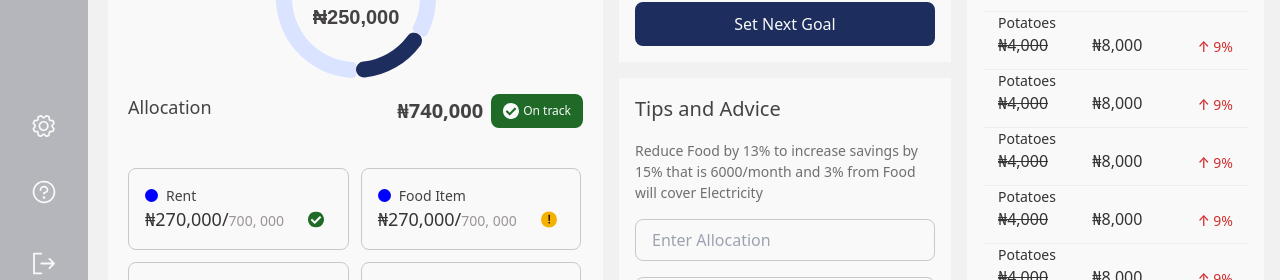
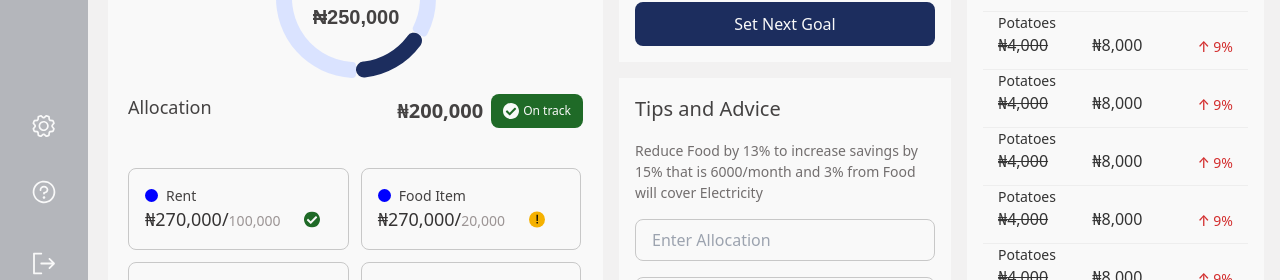
Before and after one commit to Abdulsamad-22/EcoTrack-fintech, a React (Vite) app in the folder ecoTrack/: page /budget in a window 1280 px wide. Shown: the part 504-784 px from the top of the page. Built offline with nearby package versions, Linux system fonts and the light colour scheme.

Commit message:
adding new budget

```diff
--- a/ecoTrack/src/components/budget/BudgetAllocation.jsx
+++ b/ecoTrack/src/components/budget/BudgetAllocation.jsx
@@ -1,37 +1,41 @@
 import styles from "./budgetallocation.module.css";
-export default function BudgetAllocation() {
-  const allocation = [
+import { useBudget } from "./BudgetProvider";
+
+export const allocation = [
   {
     category: "Rent",
-      mainAmount: "₦270,000",
-      spanAmount: "700, 000",
+    spentAmount: "₦270,000",
+    totalAmount: "100,000",
     status: "/src/images/check-icon-onPlain.svg",
   },
   {
     category: "Food Item",
-      mainAmount: "₦270,000",
-      spanAmount: "700, 000",
+    spentAmount: "₦270,000",
+    totalAmount: "20,000",
     status: "/src/images/warning-icon.svg",
   },
   {
     category: "Transportation",
-      mainAmount: "₦402,000",
-      spanAmount: "700, 000",
+    spentAmount: "₦402,000",
+    totalAmount: "70,000",
     status: "/src/images/warning-icon.svg",
   },
   {
     category: "Electricity",
-      mainAmount: "₦270,000",
-      spanAmount: "700, 000",
+    spentAmount: "₦270,000",
+    totalAmount: "10,000",
     status: "/src/images/check-icon-onPlain.svg",
   },
 ];
+export default function BudgetAllocation() {
+  const { formattedTotal, newBudget } = useBudget();
+
   return (
     <div>
       <div className={styles.topContainer}>
         <h2>Allocation</h2>
         <div className={styles.budgetStatus}>
-          <p>₦740,000</p>
+          <p>₦{formattedTotal}</p>
           <div className={styles.status}>
             <img src="/src/images/check-icon.svg" alt="check-icon" />
             On track
@@ -40,7 +44,7 @@ export default function BudgetAllocation() {
       </div>
 
       <div className={styles.allocationWrapper}>
-        {allocation.map((list, index) => (
+        {newBudget.map((list, index) => (
           <div key={index} className={styles.allocatioContainer}>
             <div className={styles.allocationName}>
               <div className={styles.allocationRent}></div>
@@ -48,7 +52,7 @@ export default function BudgetAllocation() {
             </div>
             <div className={styles.amountContainer}>
               <p className={styles.allocationAmount}>
-                {list.mainAmount}/<span>{list.spanAmount}</span>
+                {list.spentAmount}/<span>{list.totalAmount}</span>
               </p>
               <img className={styles.onTrackIcon} src={list.status} alt="" />
             </div>
--- a/ecoTrack/src/components/budget/BudgetInnerContainer.jsx
+++ b/ecoTrack/src/components/budget/BudgetInnerContainer.jsx
@@ -1,4 +1,15 @@
 import styles from "./budgetinnercontainer.module.css";
-export default function BudgetInnerContainer({ children }) {
-  return <div className={styles.innerContainer}>{children}</div>;
+import BudgetSetting from "./BudgetSetting";
+import BudgetSummary from "./BudgetSummary";
+import BudgetProvider from "./BudgetProvider";
+
+export default function BudgetInnerContainer() {
+  return (
+    <div className={styles.innerContainer}>
+      <BudgetProvider>
+        <BudgetSetting />
+        <BudgetSummary />
+      </BudgetProvider>
+    </div>
+  );
 }
--- /dev/null
+++ b/ecoTrack/src/components/budget/BudgetProvider.jsx
@@ -0,0 +1,49 @@
+import { useContext, createContext, useState } from "react";
+import { allocation } from "./BudgetAllocation";
+
+const BudgetContext = createContext();
+export const useBudget = () => useContext(BudgetContext);
+export default function BudgetProvider({ children }) {
+  const [budget, setBudget] = useState("");
+  const [amount, setAmount] = useState("");
+  const [newBudget, setNewBudget] = useState(allocation);
+
+  const formattedAmount = amount.replace(/\B(?=(\d{3})+(?!\d))/g, ",");
+
+  function handleSubmit(e) {
+    e.preventDefault();
+    setNewBudget((prev) => [
+      ...prev,
+      {
+        category: budget,
+        spentAmount: "00",
+        totalAmount: formattedAmount,
+        status: "/src/images/check-icon-onPlain.svg",
+      },
+    ]);
+    setBudget("");
+    setAmount("");
+    console.log(newBudget);
+  }
+
+  const total = newBudget.reduce((acc, current) => {
+    const amount = Number(current.totalAmount.replace(/,/g, ""));
+    return acc + amount;
+  }, 0);
+  const formattedTotal = total.toLocaleString();
+  return (
+    <BudgetContext.Provider
+      value={{
+        newBudget,
+        formattedTotal,
+        budget,
+        amount,
+        setBudget,
+        setAmount,
+        handleSubmit,
+      }}
+    >
+      {children}
+    </BudgetContext.Provider>
+  );
+}
--- a/ecoTrack/src/components/budget/BudgetSetting.jsx
+++ b/ecoTrack/src/components/budget/BudgetSetting.jsx
@@ -1,20 +1,10 @@
 import { useState } from "react";
 import styles from "./budgetsetting.module.css";
-import { createContext } from "react";
+import { useBudget } from "./BudgetProvider";
+
 export default function BudgetSetting() {
-  const [budget, setBudget] = useState("");
-  const [amount, setAmount] = useState("");
+  const { budget, amount, setBudget, setAmount, handleSubmit } = useBudget();
 
-  const [newBudget, setNewBudget] = useState({ category: "", amount: "" });
-
-  function handleSubmit(e) {
-    e.preventDefault();
-    setNewBudget({ category: budget, amount: amount });
-
-    console.log(newBudget);
-    setBudget("");
-    setAmount("");
-  }
   return (
     <div>
       <form className={styles.budgetForm} onSubmit={handleSubmit}>
--- a/ecoTrack/src/main.jsx
+++ b/ecoTrack/src/main.jsx
@@ -2,9 +2,12 @@ import React from "react";
 import ReactDOM from "react-dom/client";
 import App from "./App";
 import "./index.css";
+import BudgetProvider from "./components/budget/BudgetProvider";
 
 ReactDOM.createRoot(document.getElementById("root")).render(
   <React.StrictMode>
-    <App />
+    <BudgetProvider>
+      <App />
+    </BudgetProvider>
   </React.StrictMode>
 );
--- a/ecoTrack/src/pages/Budget.jsx
+++ b/ecoTrack/src/pages/Budget.jsx
@@ -3,8 +3,6 @@ import TopBar from "../components/TopBar";
 import OuterContainer from "../components/dashboardUno/OuterContainer";
 // import Dashboard from "./Dashboard";
 import SideBar from "../components/SideBar";
-import BudgetSetting from "../components/budget/BudgetSetting";
-import BudgetSummary from "../components/budget/BudgetSummary";
 import SavingGoals from "../components/budget/SavingGoals";
 import TipsAdvice from "../components/budget/TipsAdvice";
 import DashboardBody from "../components/dashboardUno/DashboardBody";
@@ -22,10 +20,7 @@ export default function Budget() {
         <DashboardBody>
           <TopBar />
           <OuterContainer>
-            <BudgetInnerContainer>
-              <BudgetSetting />
-              <BudgetSummary />
-            </BudgetInnerContainer>
+            <BudgetInnerContainer />
 
             <RightSideSection>
               <SavingGoals />
```
Lines whose indentation alone changed are shown as unchanged.
